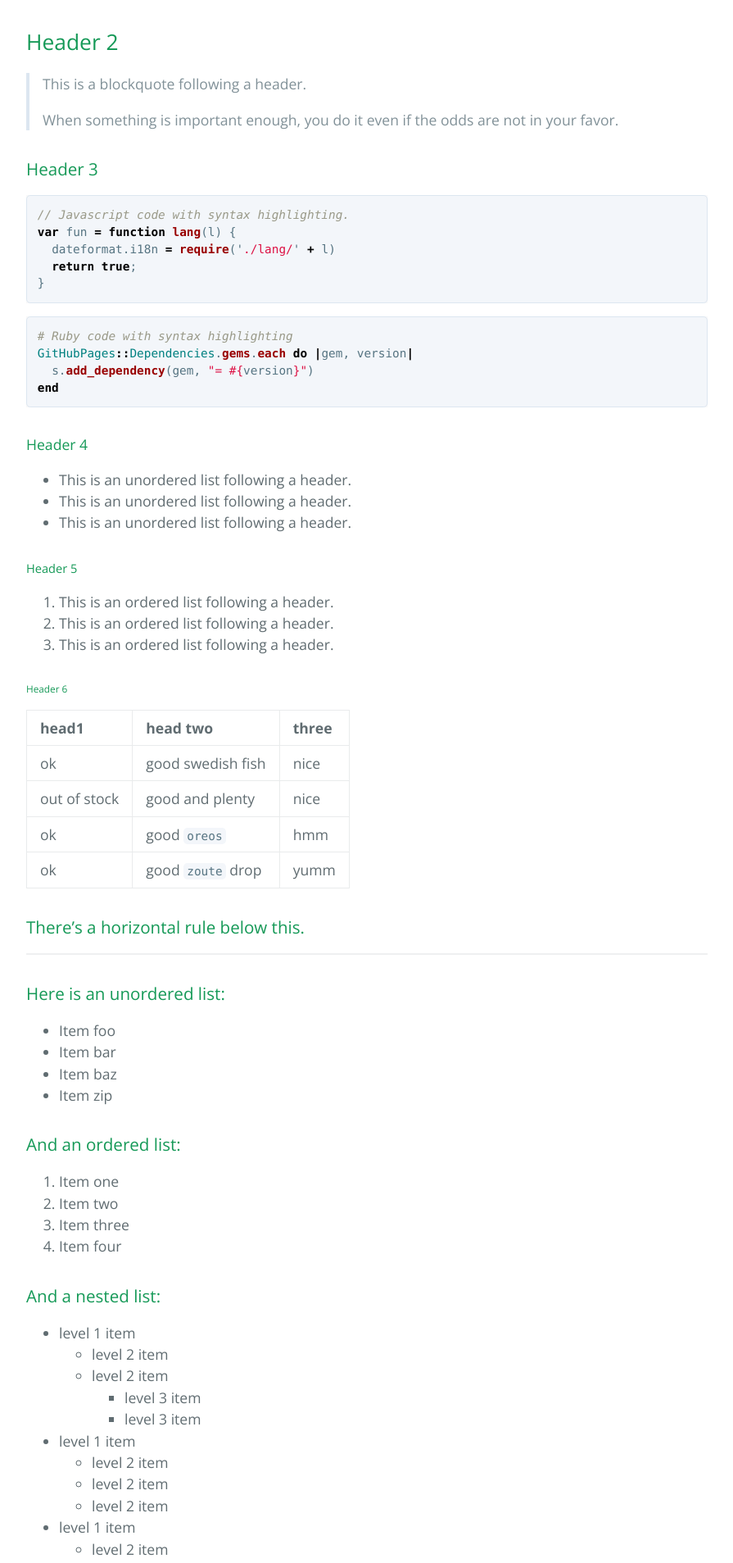
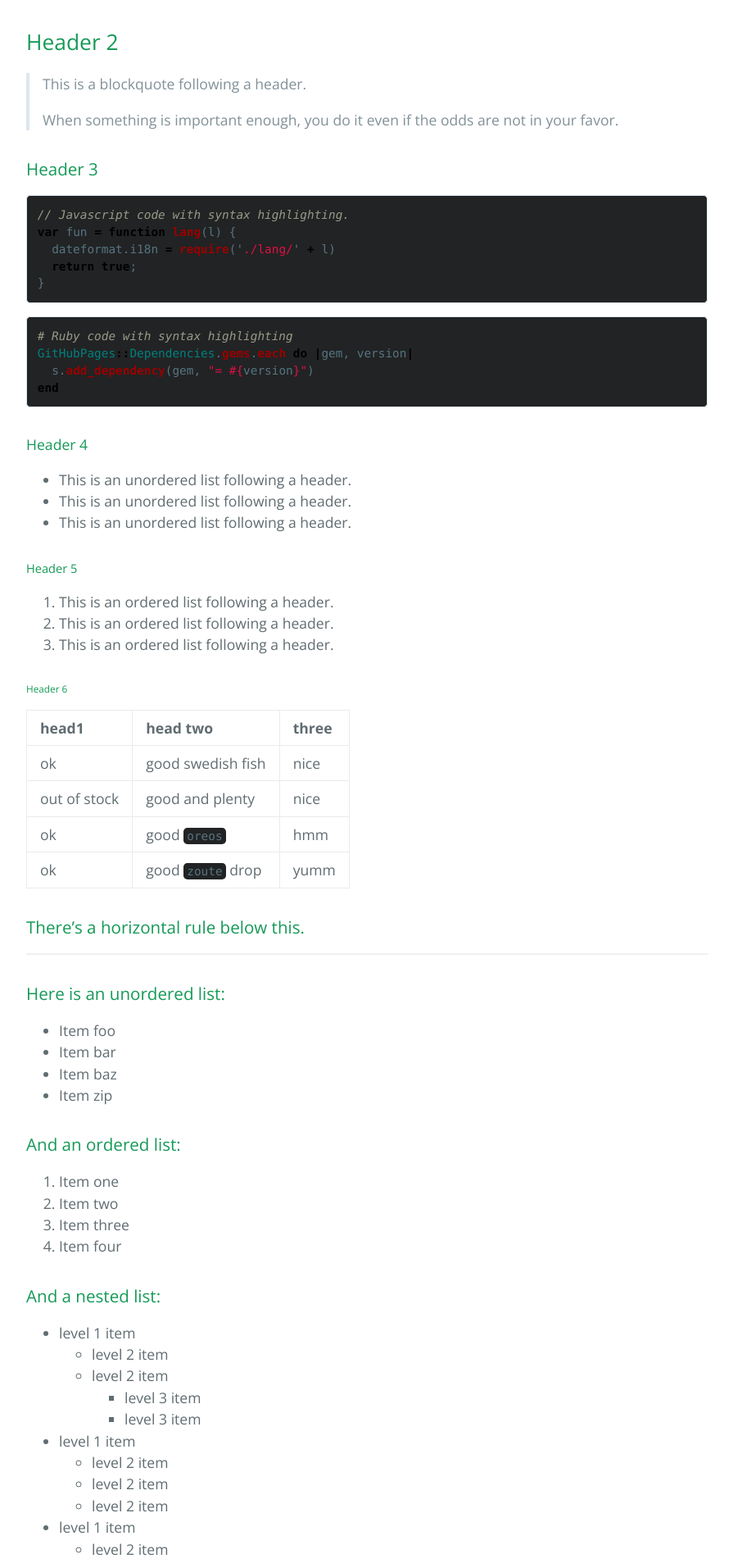
Before and after one commit to uykuda/uykuda.github.io, a Jekyll site: the page built from index.md, in a window 1280 px wide. Shown: the part 670-2577 px from the top of the page at 82% size, without its empty margins (192-1087 px from the left). Built offline with Jekyll 4.4.1, drawn with Linux system fonts in a browser that asks for light colours.

Commit message:
Update variables.scss

```diff
--- a/_sass/variables.scss
+++ b/_sass/variables.scss
@@ -14,7 +14,7 @@ $body-link-color: #1e6bb8 !default;
 $blockquote-text-color: #819198 !default;
 
 // Code
-$code-bg-color: #f3f6fa !default;
+$code-bg-color: #222324 !default;
 $code-text-color: #567482 !default;
 
 // Borders
```
